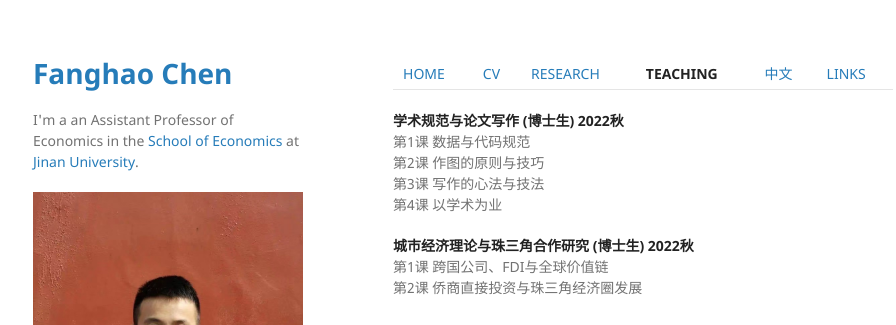
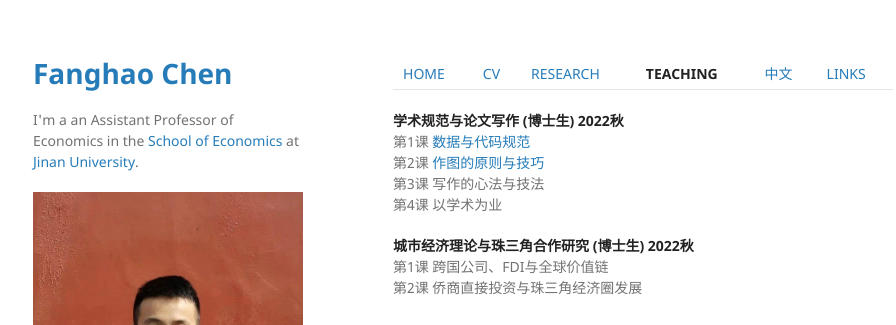
Before and after one commit to FanghaoChen/homepage, a Jekyll site: the page built from teaching.md, in a window 1280 px wide. Shown: the top 325 px of the page, without its empty margins (177-1073 px from the left). Built offline with Jekyll 4.4.1, drawn with Linux system fonts in a browser that asks for light colours; our own code applies the rules of GitHub Pages for plain Markdown files; part of the change alters nothing that is shown.

```diff
--- a/teaching.md
+++ b/teaching.md
@@ -1,8 +1,8 @@
 [HOME](./index.md) | [CV](./assets/CV_FanghaoChen_220509.pdf) | [RESEARCH](./research.md) | [**TEACHING**](./teaching.md) | [中文](./chinesepage.md) | [LINKS](./links.md)
 
 **学术规范与论文写作 (博士生) 2022秋** <br/>
-第1课 数据与代码规范 <br/>
-第2课 作图的原则与技巧 <br/>
+第1课 [数据与代码规范](./assets/第1课_数据与代码管理_220911.pptx) <br/>
+第2课 [作图的原则与技巧](./assets/第2课_作图的原则与技巧_220911.pptx) <br/>
 第3课 写作的心法与技法 <br/>
 第4课 以学术为业 <br/>
 
```
